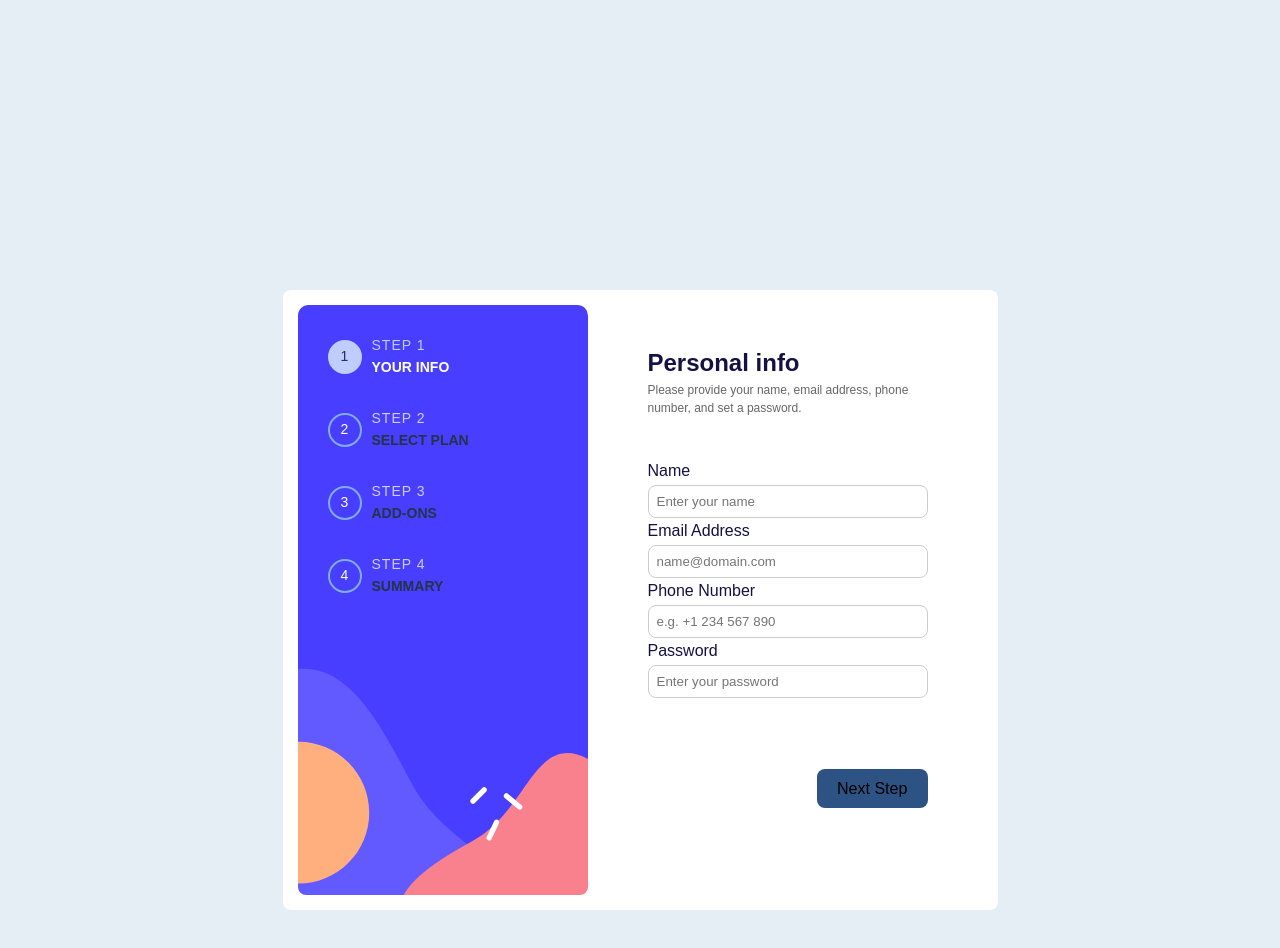
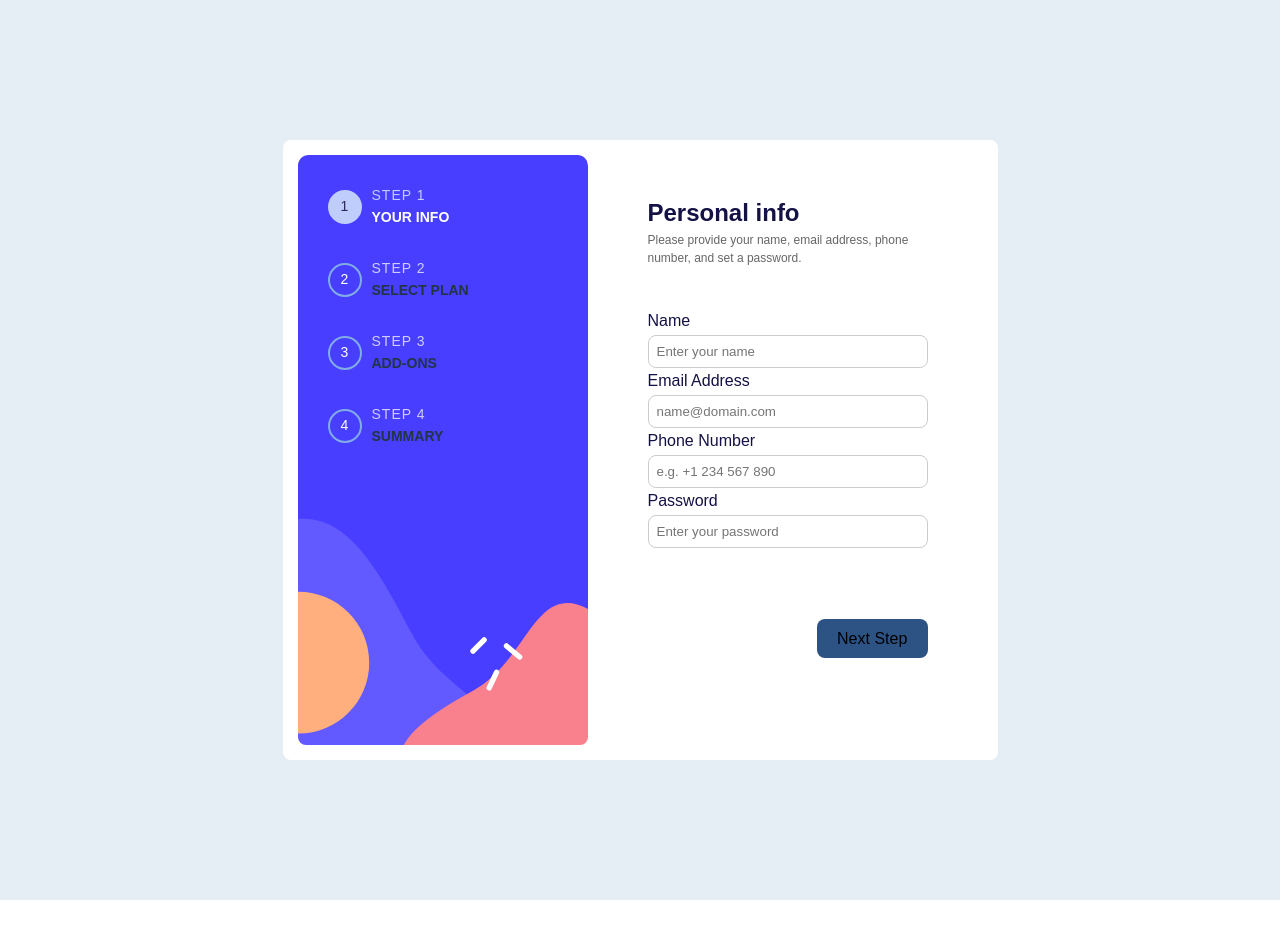
Before and after one commit to MaymoonaAlBoloshi/stepper-form, a React (Vite) app: page / in a window 1280 px wide. Shown: the top 948 px of the page. After the commit the page ends 900 px from the top, so only its background shows below. Built offline with nearby package versions, Linux system fonts and the light colour scheme.

Commit message:
page1 Input component changes2

```diff
--- a/src/App.css
+++ b/src/App.css
@@ -2,7 +2,7 @@ body {
   font-family: 'Ubuntu', sans-serif; /* Use the correct font family */
   background-color: #e5edf5;
   margin: 0;
-  padding: 200px;
+  padding: 50px;
   display: flex;
   justify-content: center;  /* Center horizontally */
   align-items: center;      /* Center vertically */
@@ -140,7 +140,7 @@ input:focus {
 .error {
   color: red;
   display: block; /* Display when there's an error */
-  font-size: 8px;
+  font-size: 12px;
 }
 
 /* Div for the button */
```
